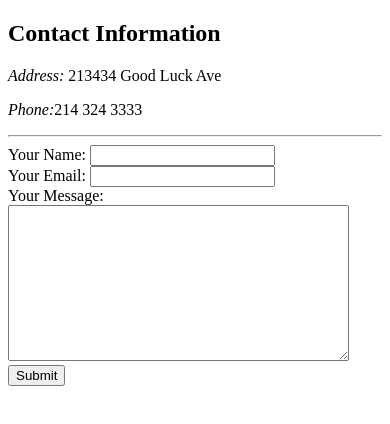
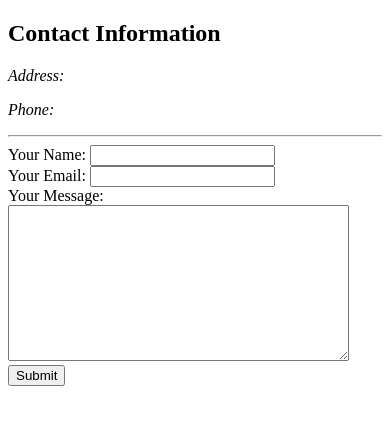
Before and after one commit to MikeLiDataEngineer/CV, a plain HTML site: page contact-me.html in a window 390 px wide. Drawn offline with Linux system fonts and the light colour scheme.

Commit message:
Update contact-me.html
remove phone

```diff
--- a/contact-me.html
+++ b/contact-me.html
@@ -6,8 +6,8 @@
   </head>
   <body>
     <h2>Contact Information</h2>
-    <p><em>Address:</em> 213434 Good Luck Ave</p>
-    <p><em>Phone:</em>214 324 3333</p>
+    <p><em>Address:</em> </p>
+    <p><em>Phone:</em></p>
 
     <hr>
     <form  action="mailto:mli63131@gmail.com" method="post" enctype="text/plain">
```
